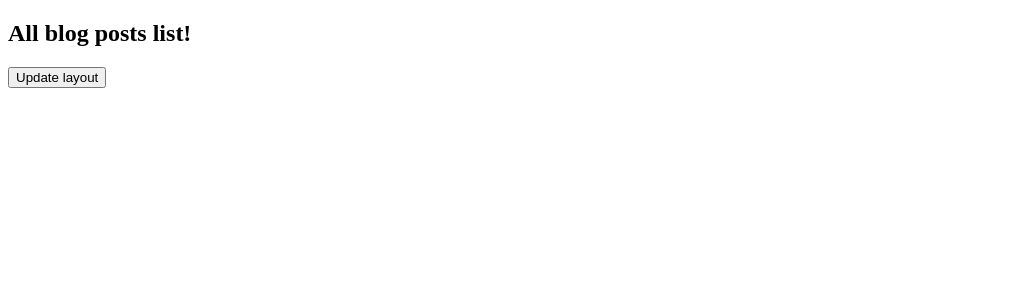
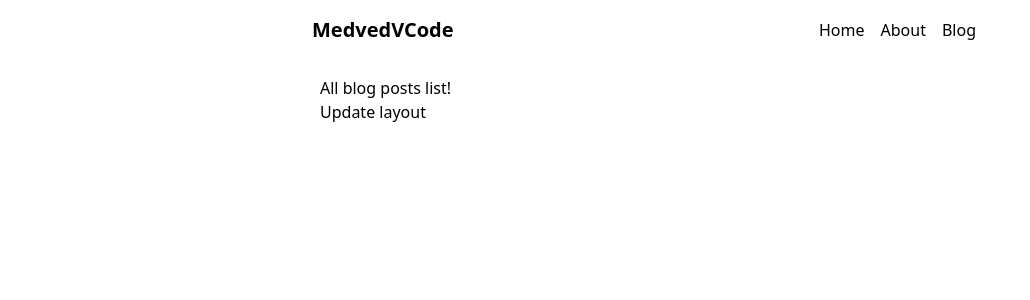
Before and after one commit to MedvedVCode/test-homepage, a Nuxt app: page /blog in a window 1280 px wide. Shown: the top 300 px of the page, without its empty margins (0-1030 px from the left). Built offline with nearby package versions, Linux system fonts and the light colour scheme.

Commit message:
add tailwind

```diff
--- a/layouts/custom.vue
+++ b/layouts/custom.vue
@@ -1,14 +1,8 @@
 <template>
-	<div class="custom">
+	<div class="h-screen bg-teal-500 text-white">
 		<div>This is custom layout</div>
 		<slot />
 	</div>
 </template>
 
-<style scoped>
-.custom {
-	height: 100vh;
-	background-color: teal;
-	color: white;
-}
-</style>
+<style scoped></style>
--- a/layouts/default.vue
+++ b/layouts/default.vue
@@ -1,12 +1,17 @@
 <template>
+	<div class="container mx-auto max-w-2xl">
+		<header class="flex justify-between items-center my-4">
 			<div>
-		<nav>
-			<ul>
+				<NuxtLink to="/" class="text-xl font-semibold p-2 hover:bg-gray-200">MedvedVCode</NuxtLink>
+			</div>
+			<nav >
+				<ul class="flex space-x-4">
 					<li><NuxtLink to="/">Home</NuxtLink></li>
 					<li><NuxtLink to="/about">About</NuxtLink></li>
 					<li><NuxtLink to="/blog">Blog</NuxtLink></li>
 				</ul>
 			</nav>
-		<slot />
+		</header>
+		<main class="p-4"><slot /></main>
 	</div>
 </template>
--- a/nuxt.config.ts
+++ b/nuxt.config.ts
@@ -1,5 +1,8 @@
 // https://nuxt.com/docs/api/configuration/nuxt-config
 export default defineNuxtConfig({
   compatibilityDate: '2024-04-03',
-  devtools: { enabled: true }
+  devtools: { enabled: true },
+	modules: [
+    '@nuxtjs/tailwindcss'
+  ]
 })
--- a/package.json
+++ b/package.json
@@ -13,5 +13,8 @@
     "nuxt": "^3.13.0",
     "vue": "latest",
     "vue-router": "latest"
+  },
+  "devDependencies": {
+    "@nuxtjs/tailwindcss": "^6.12.1"
   }
 }
--- a/pages/blog/index.vue
+++ b/pages/blog/index.vue
@@ -10,7 +10,7 @@ const enableCustomLayout = () => {
 	const layout = useRoute().meta.layout;
 	setPageLayout(layout === 'custom' ? 'another' : 'custom');
 };
-definePageMeta({
-	layout: false,
-});
+// definePageMeta({
+// 	layout: false,
+// });
 </script>
```
Also changed, not shown: 1 other file (tests, documents, lock files or other folders). Lines whose indentation alone changed are shown as unchanged.
